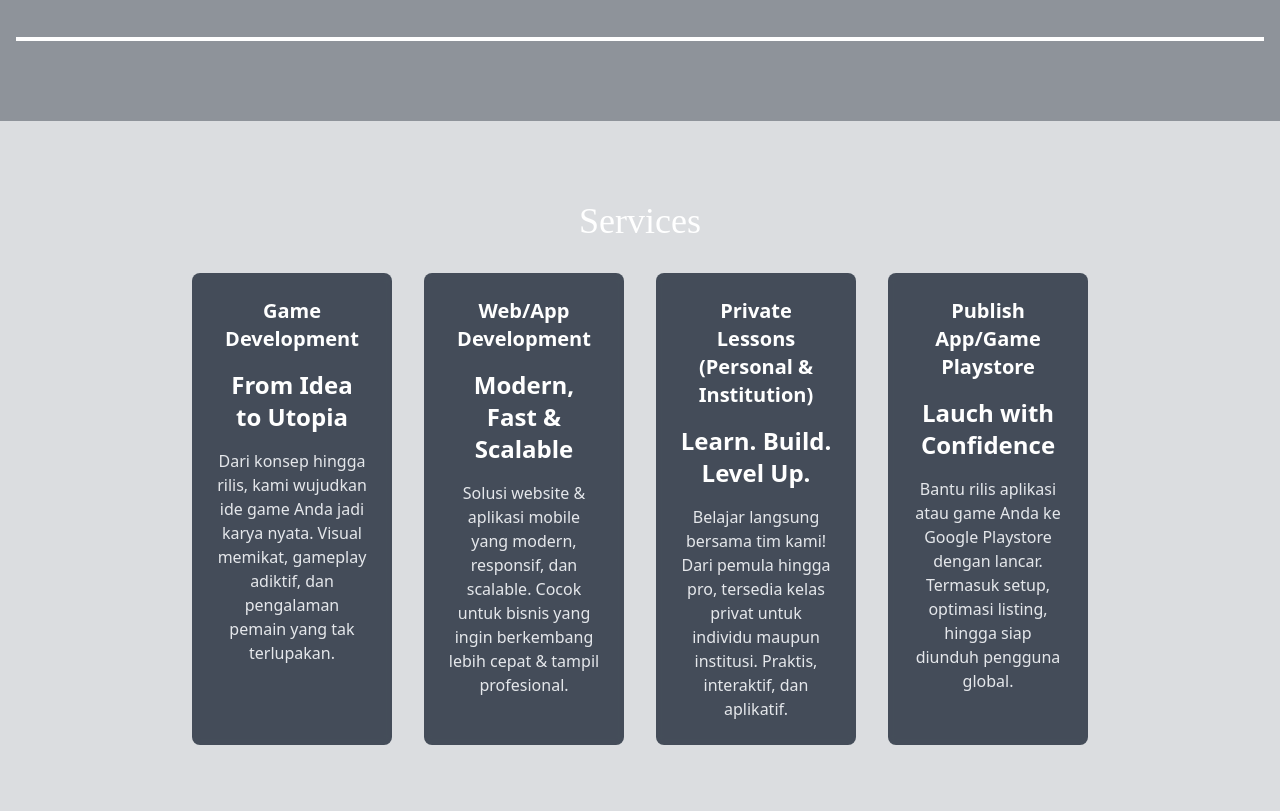
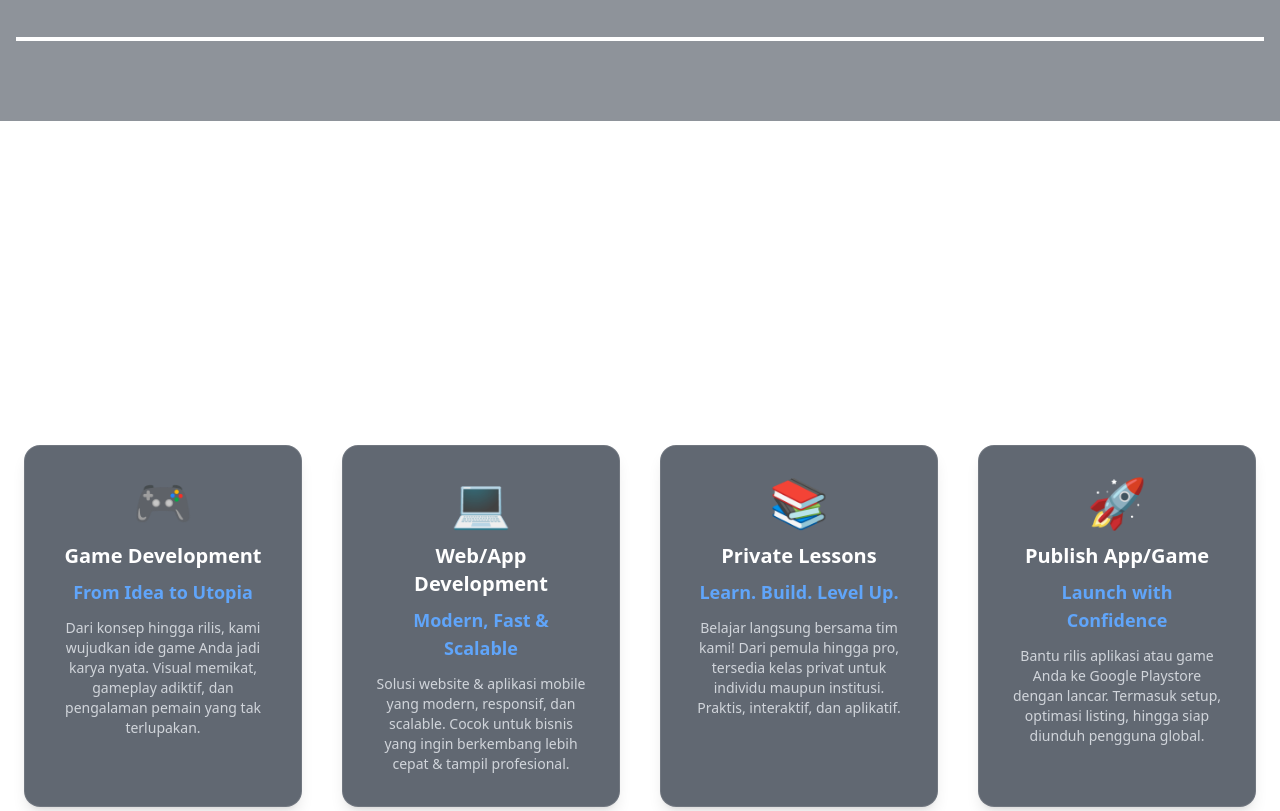
Before and after one commit to marzaananda/ALG-WEB.io, a website: page src/index.html in a window 1280 px wide. Shown: the part 2220-3031 px from the top of the page. Drawn offline with nearby package versions, Linux system fonts and the light colour scheme; files that its build step writes are made by us from their sources; a web font is replaced by a local one.

Commit message:
update card
upate

```diff
--- a/src/index.html
+++ b/src/index.html
@@ -23,7 +23,7 @@
                 </div>
                 <div class="hidden md:flex space-x-8">
                     <a href="about.html" class="text-gray-300 hover:text-white transition-colors duration-300">About</a>
-                    <a href="#pricing" class="text-gray-300 hover:text-white transition-colors duration-300">Pricing</a>
+                    <a href="#services" class="text-gray-300 hover:text-white transition-colors duration-300">Pricing</a>
                     <a href="#games" class="text-gray-300 hover:text-white transition-colors duration-300">Games</a>
                     <a href="#news" class="text-gray-300 hover:text-white transition-colors duration-300">News</a>
                 </div>
@@ -218,37 +218,52 @@
         </div>
     </section>
 
-        <section id="pricing" class="relative z-10 py-20 px-4 bg-gray-600/20">
-        <div class="max-w-4xl mx-auto text-center text-white">
-            <h2 class="text-3xl md:text-4xl font-display mb-8">Services</h2>
-            <div class="grid md:grid-cols-4 gap-8">
-            <div class="bg-gray-800/80 p-6 rounded-lg backdrop-blur-sm hover:bg-gray-800/90 transition-all duration-300">
-                <h3 class="text-xl font-semibold mb-4">Game Development</h3>
-                <p class="text-2xl font-bold mb-4">From Idea to Utopia</p>
-                <p class="text-gray-200">Dari konsep hingga rilis, kami wujudkan ide game Anda jadi karya nyata.
-                    Visual memikat, gameplay adiktif, dan pengalaman pemain yang tak terlupakan.</p>
-            </div>
-            <div class="bg-gray-800/80 p-6 rounded-lg backdrop-blur-sm hover:bg-gray-800/90 transition-all duration-300">
-                <h3 class="text-xl font-semibold mb-4">Web/App Development</h3>
-                <p class="text-2xl font-bold mb-4">Modern, Fast & Scalable</p>
-                <p class="text-gray-200">Solusi website & aplikasi mobile yang modern, responsif, dan scalable.
-                    Cocok untuk bisnis yang ingin berkembang lebih cepat & tampil profesional.</p>
-            </div>
-            <div class="bg-gray-800/80 p-6 rounded-lg backdrop-blur-sm hover:bg-gray-800/90 transition-all duration-300">
-                <h3 class="text-xl font-semibold mb-4">Private Lessons (Personal & Institution)</h3>
-                <p class="text-2xl font-bold mb-4">Learn. Build. Level Up.</p>
-                <p class="text-gray-200">Belajar langsung bersama tim kami! Dari pemula hingga pro,
-                    tersedia kelas privat untuk individu maupun institusi. Praktis, interaktif, dan aplikatif.</p>
-            </div>
-            <div class="bg-gray-800/80 p-6 rounded-lg backdrop-blur-sm hover:bg-gray-800/90 transition-all duration-300">
-                <h3 class="text-xl font-semibold mb-4">Publish App/Game Playstore</h3>
-                <p class="text-2xl font-bold mb-4">Lauch with Confidence</p>
-                <p class="text-gray-200">Bantu rilis aplikasi atau game Anda ke Google Playstore dengan lancar.
-                    Termasuk setup, optimasi listing, hingga siap diunduh pengguna global.</p>
-            </div>
+        <section id="services" class="relative z-10 py-20 px-6 bg-gradient-to-b ">
+        <div class="max-w-7xl mx-auto text-center text-white">
+            <h2 class="text-4xl md:text-5xl font-display font-bold mb-12">Our Services</h2>
+            <p class="max-w-2xl mx-auto text-lg text-white mb-16">
+            Kami menyediakan solusi lengkap mulai dari pengembangan game, website, aplikasi, hingga publikasi ke Playstore.
+            Semua dirancang agar brand dan ide Anda bisa naik level.
+            </p>
+
+            <div class="grid gap-10 md:grid-cols-2 lg:grid-cols-4">
+
+            <article class="bg-gray-800/70 p-8 rounded-2xl shadow-lg border border-white/10 backdrop-blur-sm
+                            hover:shadow-2xl hover:-translate-y-2 transition-all duration-300 flex flex-col items-center text-center">
+                <div class="text-5xl mb-4">🎮</div>
+                <h3 class="text-xl font-semibold mb-2">Game Development</h3>
+                <p class="text-lg font-bold text-blue-400 mb-3">From Idea to Utopia</p>
+                <p class="text-gray-300 text-sm">Dari konsep hingga rilis, kami wujudkan ide game Anda jadi karya nyata. Visual memikat, gameplay adiktif, dan pengalaman pemain yang tak terlupakan.</p>
+            </article>
+
+            <article class="bg-gray-800/70 p-8 rounded-2xl shadow-lg border border-white/10 backdrop-blur-sm
+                            hover:shadow-2xl hover:-translate-y-2 transition-all duration-300 flex flex-col items-center text-center">
+                <div class="text-5xl mb-4">💻</div>
+                <h3 class="text-xl font-semibold mb-2">Web/App Development</h3>
+                <p class="text-lg font-bold text-blue-400 mb-3">Modern, Fast & Scalable</p>
+                <p class="text-gray-300 text-sm">Solusi website & aplikasi mobile yang modern, responsif, dan scalable. Cocok untuk bisnis yang ingin berkembang lebih cepat & tampil profesional.</p>
+            </article>
+
+            <article class="bg-gray-800/70 p-8 rounded-2xl shadow-lg border border-white/10 backdrop-blur-sm
+                            hover:shadow-2xl hover:-translate-y-2 transition-all duration-300 flex flex-col items-center text-center">
+                <div class="text-5xl mb-4">📚</div>
+                <h3 class="text-xl font-semibold mb-2">Private Lessons</h3>
+                <p class="text-lg font-bold text-blue-400 mb-3">Learn. Build. Level Up.</p>
+                <p class="text-gray-300 text-sm">Belajar langsung bersama tim kami! Dari pemula hingga pro, tersedia kelas privat untuk individu maupun institusi. Praktis, interaktif, dan aplikatif.</p>
+            </article>
+
+            <article class="bg-gray-800/70 p-8 rounded-2xl shadow-lg border border-white/10 backdrop-blur-sm
+                            hover:shadow-2xl hover:-translate-y-2 transition-all duration-300 flex flex-col items-center text-center">
+                <div class="text-5xl mb-4">🚀</div>
+                <h3 class="text-xl font-semibold mb-2">Publish App/Game</h3>
+                <p class="text-lg font-bold text-blue-400 mb-3">Launch with Confidence</p>
+                <p class="text-gray-300 text-sm">Bantu rilis aplikasi atau game Anda ke Google Playstore dengan lancar. Termasuk setup, optimasi listing, hingga siap diunduh pengguna global.</p>
+            </article>
+
             </div>
         </div>
         </section>
+
 
     <section id="games" class="py-20 px-4 bg-gray-800/50 backdrop-blur-sm">
         <div class="max-w-4xl mx-auto text-center">
```
